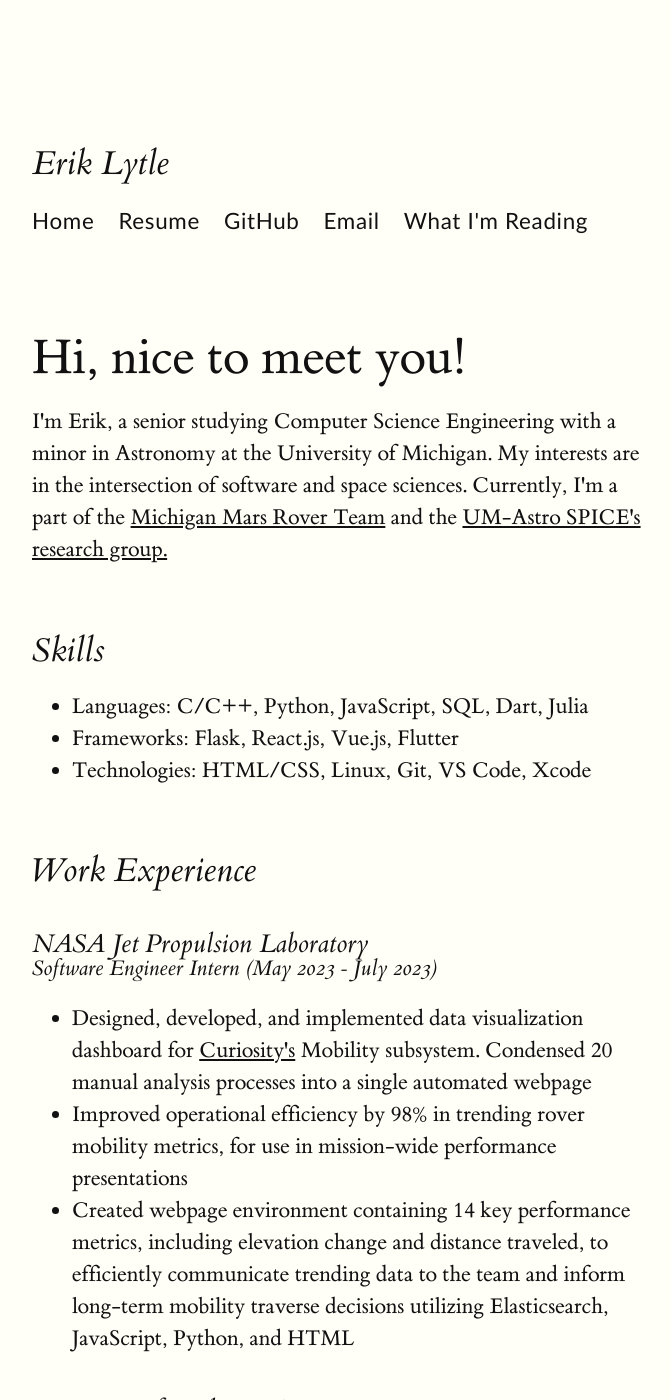
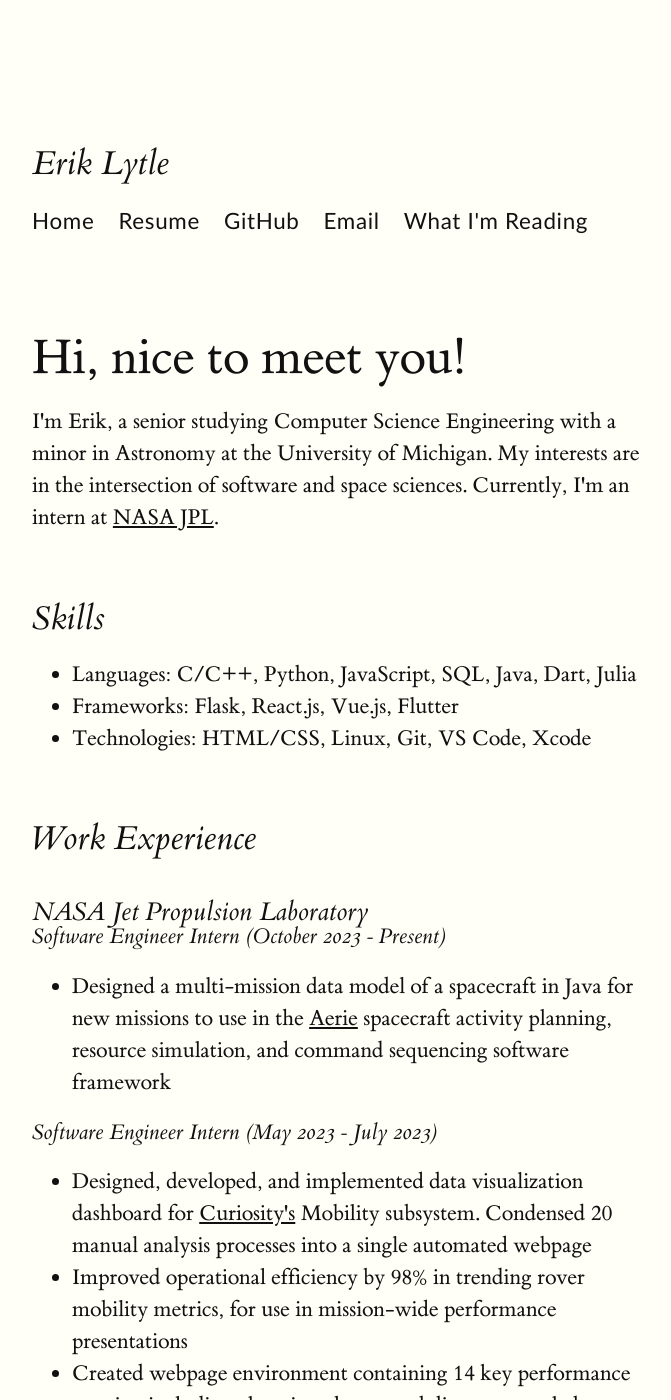
Before and after one commit to ErikLytle/eriklytle.github.io, a Jekyll site: the page built from index.html, in a window 1280 px wide and 1400 px high. Shown: the whole window, without its empty margins (128-799 px from the left). Built offline with Jekyll 4.4.1, drawn with Linux system fonts in a browser that asks for light colours; some of the changed text lies outside the part shown.

Commit message:
Senior year updates

```diff
--- a/index.html
+++ b/index.html
@@ -7,13 +7,12 @@ title:
 <p>
     I'm Erik, a senior studying Computer Science Engineering with a minor in Astronomy at the University of Michigan.
     My interests are in the intersection of software and space sciences.
-    Currently, I'm a part of the <a href="https://mrover.org/">Michigan Mars Rover Team</a>
-    and the <a href="https://sites.lsa.umich.edu/liacorrales/spices-research-group/">UM-Astro SPICE's research group.</a>
+    Currently, I'm an intern at <a href="https://www.jpl.nasa.gov/">NASA JPL</a>.
 </p>
 <h2>Skills</h2>
 <div>
     <ul>
-        <li>Languages: C/C++, Python, JavaScript, SQL, Dart, Julia</li>
+        <li>Languages: C/C++, Python, JavaScript, SQL, Java, Dart, Julia</li>
         <li>Frameworks: Flask, React.js, Vue.js, Flutter</li>
         <li>Technologies: HTML/CSS, Linux, Git, VS Code, Xcode</li>
     </ul>
@@ -21,6 +20,10 @@ title:
 <h2>Work Experience</h2>
 <div>
     <h3>NASA Jet Propulsion Laboratory</h3>
+    <h4>Software Engineer Intern (October 2023 - Present)</h4>
+    <ul>
+        <li>Designed a multi-mission data model of a spacecraft in Java for new missions to use in the <a href="https://ai.jpl.nasa.gov/public/projects/aerie/">Aerie</a> spacecraft activity planning, resource simulation, and command sequencing software framework</li>
+    </ul>
     <h4>Software Engineer Intern (May 2023 - July 2023)</h4>
     <ul>
         <li>Designed, developed, and implemented data visualization dashboard for <a href="https://mars.nasa.gov/msl/home/">Curiosity's</a> Mobility subsystem. Condensed 20 manual analysis processes into a single automated webpage</li>
@@ -30,7 +33,7 @@ title:
 </div>
 <div>
     <h3>University of Michigan Astronomy Department</h3>
-    <h4>Research Assistant (Sept 2022 - Present)</h4>
+    <h4>Research Assistant (September 2022 - May 2023)</h4>
     <ul>
         <li>Optimized dust scattering halo processing algorithms in Python to improve performance ahead of the Japanese Space Agency's <a href="https://xrism.isas.jaxa.jp/en/">XRISM</a> spacecraft's launch</li>
         <li>Designed and implemented web application using a REST API that allows researchers to perform computationally intensive analyses from local files without the need to download additional software</li>
@@ -49,7 +52,7 @@ title:
 <h2>Project Experience</h2>
 <div>
     <h3>Michigan Mars Rover Team</h3>
-    <h4>Software Engineer (Aug 2020 - Present)</h4>
+    <h4>Software Engineer (August 2020 - August 2023)</h4>
     <ul>
         <li>Overhauled the rover's six graphical user interfaces using Vue.js, HTML, CSS, and JavaScript to improve style and readability</li>
         <li>Collaborated with five other subteams to detail new features and capabilities to meet the team's technical needs for the user interface</li>
```
Also changed, not shown: other parts of index.html (+1 -1 lines), reads/index.html (+9 -0 lines), 1 other file.
